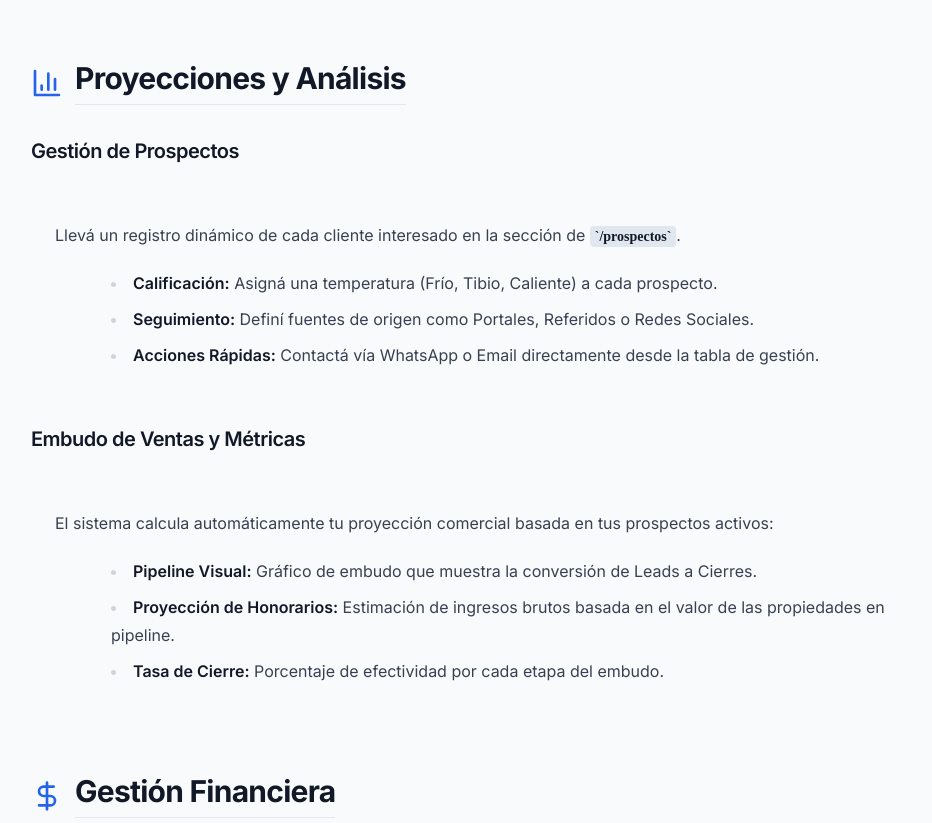
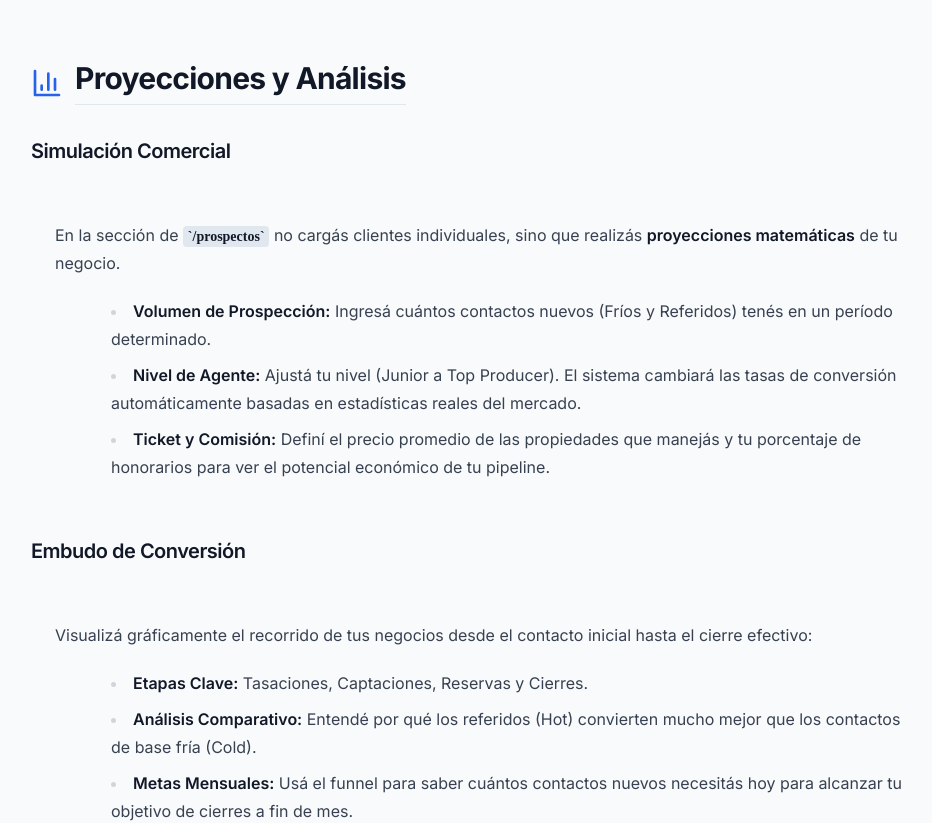
Before and after one commit to Tabix-Group/rialtor, a Next.js app in the folder frontend/: page /ayuda in a window 1280 px wide. Shown: the part 6060-6883 px from the top of the page, without its empty margins (305-1237 px from the left). Built offline with nearby package versions, Linux system fonts and the light colour scheme.

Commit message:
ajustes seccion prospectos en ayuda

```diff
--- a/frontend/src/app/ayuda/page.tsx
+++ b/frontend/src/app/ayuda/page.tsx
@@ -565,29 +565,29 @@ export default function AyudaPage() {
                 </div>
 
                 <div id="proy-prospectos" className="mb-8 scroll-mt-24">
-                  <h3 className="text-xl font-semibold mb-3">Gestión de Prospectos</h3>
+                  <h3 className="text-xl font-semibold mb-3">Simulación Comercial</h3>
                   <div className="bg-gray-50 rounded-lg p-6 space-y-4">
                     <p className="text-gray-700">
-                      Llevá un registro dinámico de cada cliente interesado en la sección de <code>/prospectos</code>.
+                      En la sección de <code>/prospectos</code> no cargás clientes individuales, sino que realizás <strong>proyecciones matemáticas</strong> de tu negocio.
                     </p>
                     <ul className="list-disc list-inside text-gray-700 space-y-2">
-                      <li><strong>Calificación:</strong> Asigná una temperatura (Frío, Tibio, Caliente) a cada prospecto.</li>
-                      <li><strong>Seguimiento:</strong> Definí fuentes de origen como Portales, Referidos o Redes Sociales.</li>
-                      <li><strong>Acciones Rápidas:</strong> Contactá vía WhatsApp o Email directamente desde la tabla de gestión.</li>
+                      <li><strong>Volumen de Prospección:</strong> Ingresá cuántos contactos nuevos (Fríos y Referidos) tenés en un período determinado.</li>
+                      <li><strong>Nivel de Agente:</strong> Ajustá tu nivel (Junior a Top Producer). El sistema cambiará las tasas de conversión automáticamente basadas en estadísticas reales del mercado.</li>
+                      <li><strong>Ticket y Comisión:</strong> Definí el precio promedio de las propiedades que manejás y tu porcentaje de honorarios para ver el potencial económico de tu pipeline.</li>
                     </ul>
                   </div>
                 </div>
 
                 <div id="proy-funnel" className="mb-8 scroll-mt-24">
-                  <h3 className="text-xl font-semibold mb-3">Embudo de Ventas y Métricas</h3>
+                  <h3 className="text-xl font-semibold mb-3">Embudo de Conversión</h3>
                   <div className="bg-gray-50 rounded-lg p-6 space-y-4">
                     <p className="text-gray-700">
-                      El sistema calcula automáticamente tu proyección comercial basada en tus prospectos activos:
+                      Visualizá gráficamente el recorrido de tus negocios desde el contacto inicial hasta el cierre efectivo:
                     </p>
                     <ul className="list-disc list-inside text-gray-700 space-y-2">
-                       <li><strong>Pipeline Visual:</strong> Gráfico de embudo que muestra la conversión de Leads a Cierres.</li>
-                       <li><strong>Proyección de Honorarios:</strong> Estimación de ingresos brutos basada en el valor de las propiedades en pipeline.</li>
-                       <li><strong>Tasa de Cierre:</strong> Porcentaje de efectividad por cada etapa del embudo.</li>
+                       <li><strong>Etapas Clave:</strong> Tasaciones, Captaciones, Reservas y Cierres.</li>
+                       <li><strong>Análisis Comparativo:</strong> Entendé por qué los referidos (Hot) convierten mucho mejor que los contactos de base fría (Cold).</li>
+                       <li><strong>Metas Mensuales:</strong> Usá el funnel para saber cuántos contactos nuevos necesitás hoy para alcanzar tu objetivo de cierres a fin de mes.</li>
                     </ul>
                   </div>
                 </div>
```
